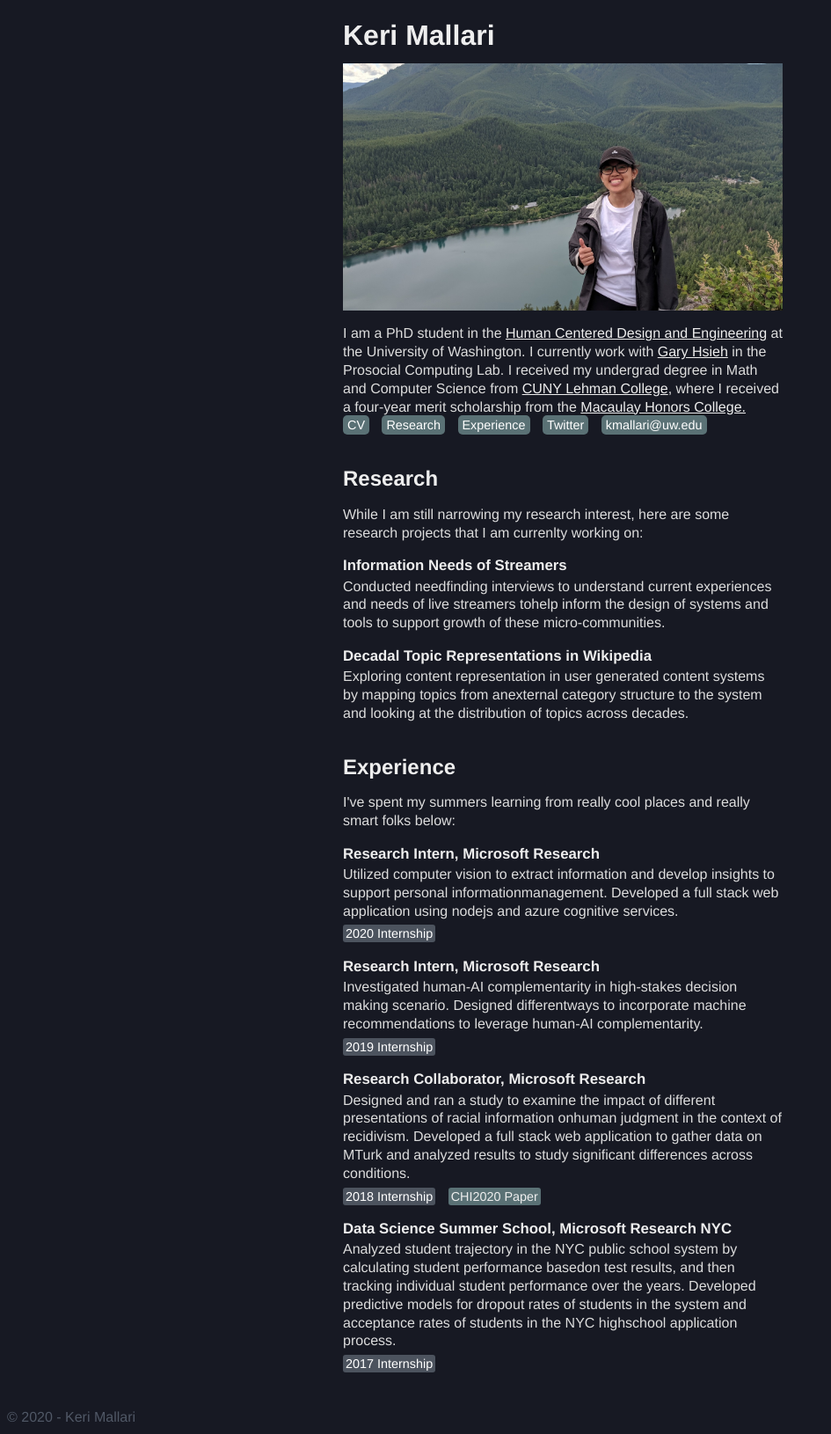
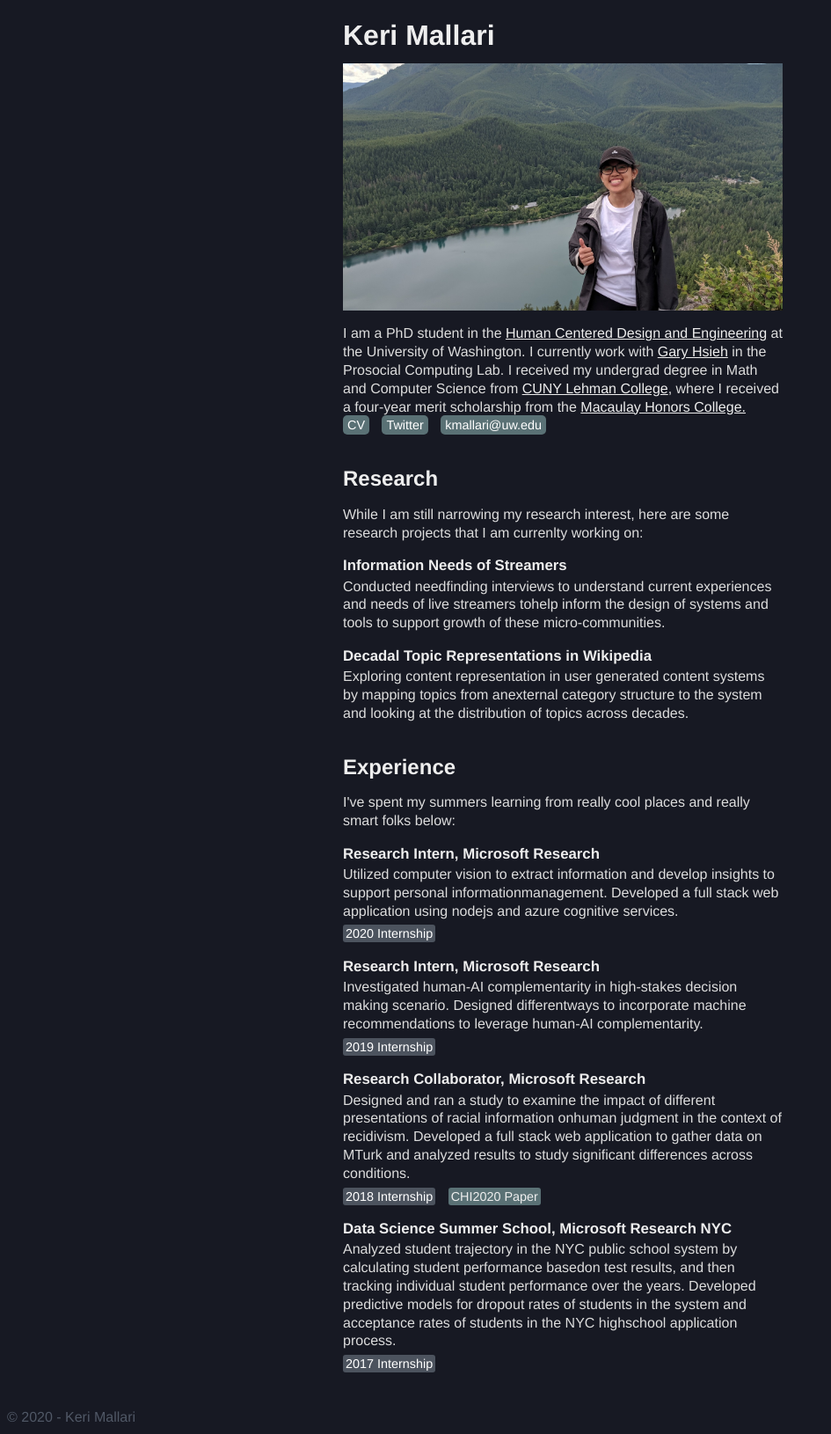
Before and after one commit to kerixyz/temp, a Jekyll site: the page built from index.html, in a window 1280 px wide. Shown: the whole page at 88% size, without its empty margins (0-945 px from the left). Built offline with Jekyll 4.4.1, drawn with Linux system fonts in a browser that asks for light colours.

Commit message:
updating

```diff
--- a/_layouts/default.html
+++ b/_layouts/default.html
@@ -15,8 +15,8 @@
         </div>
         <div id="links" class="block">
             <div class="link"><a href="/keri_cv.pdf">CV</a></div>
-            <div class="link"><a href="/#research">Research</a></div>
-            <div class="link"><a href="/#experience">Experience</a></div>
+            <!-- <div class="link"><a href="/#research">Research</a></div>
+            <div class="link"><a href="/#experience">Experience</a></div> -->
             <div class="link"><a href="https://twitter.com/kerixyz">Twitter</a></div>
             <div class="link"><a href="mailto:kmallari@uw.edu">kmallari@uw.edu</a></div>
         </div>
```
Also changed, not shown: index.html (+0 -9 lines), 1 other file.
